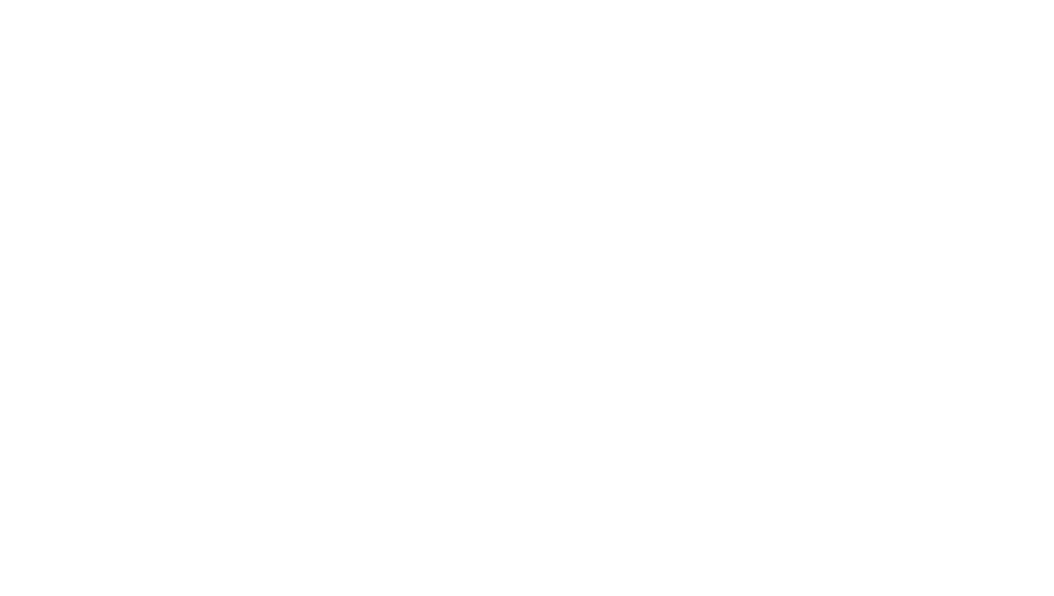
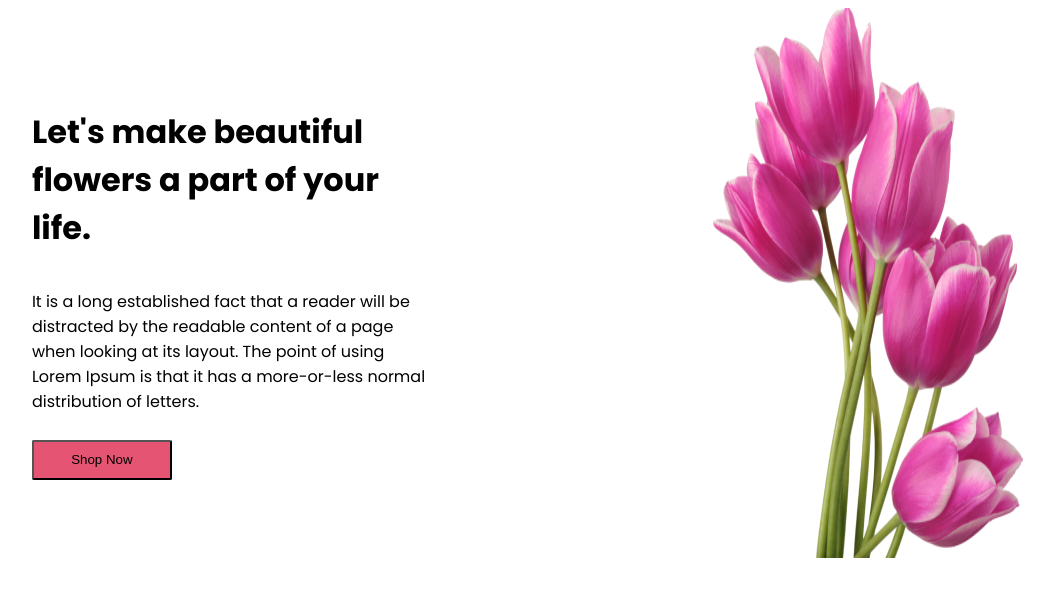
Before and after one commit to piashbsl/flower-shop-assignment-main, a plain HTML site: page index.html in a window 1280 px wide. Shown: the whole page, without its empty margins (100-1154 px from the left). Drawn offline with Linux system fonts and the light colour scheme.

Commit message:
my second commit

```diff
--- a/index.html
+++ b/index.html
@@ -7,7 +7,26 @@
     <link rel="stylesheet" href="styles/styles.css">
 </head>
 <body>
+    <header>
+        <div class="banner-section-container">
+            <div class="banner-content">
+                <div class="banner-text-container">
+                   <h1> Let's make beautiful flowers a part of your life.</h1>
+                   <p>It is a long established fact that a reader will be distracted by the readable content of a page when looking at its layout. The point of using Lorem Ipsum is that it has a more-or-less normal distribution of letters.</p>
+                   <button>Shop Now</button>
 
+                </div>
+                <div class="banner-image-container"></div>
+                <img src="Flower Asset/pngwing 6.png" alt="">
+            </div>
 
+        </div>
+    </header>
+    <main>
+
+    </main>
+    <footer>
+
+    </footer>
 </body>
 </html>
--- a/styles/styles.css
+++ b/styles/styles.css
@@ -0,0 +1,52 @@
+/* font styles */
+@import url('https://fonts.googleapis.com/css2?family=Poppins:ital,wght@0,100;0,200;0,300;0,400;0,500;0,600;0,700;0,800;0,900;1,100;1,200;1,300;1,400;1,500;1,600;1,700;1,800;1,900&display=swap');
+
+.{
+    box-sizing: border-box;
+    margin: 0;
+    padding: 0;
+}
+body{
+    font-family: "Poppins", sans-serif;
+}
+.banner-section-container{
+   max-width:1239px ;
+    height: 550px;
+    /* border: 2px solid red; */
+    /* background-color:rgba(229, 84, 115, 0.1);; */
+}
+.banner-content{
+    display: flex;
+    /* border: 2px solid red; */
+    width: 80%;
+    margin: 0 auto;
+}
+.banner-text-container{
+    width: 40%;
+    height: 550px;
+    /* border: 2px solid green; */
+    display: flex;
+    flex-direction: column;
+    justify-content: center;
+}
+.banner-text-container button{
+    display: block;
+    width: 140px;
+    height: 40px;
+    margin-right:260px;
+    padding: 10px 20px;
+    border-radius: 2px;
+    background: rgb(229, 84, 115);
+    margin-top: 10px;
+
+
+}
+
+.banner-image-container{
+    width: 60%;
+    height: 550px;
+    /* border: 2px solid blue; */
+    display: flex;
+    justify-content: center;
+    align-items: center;
+}
```
